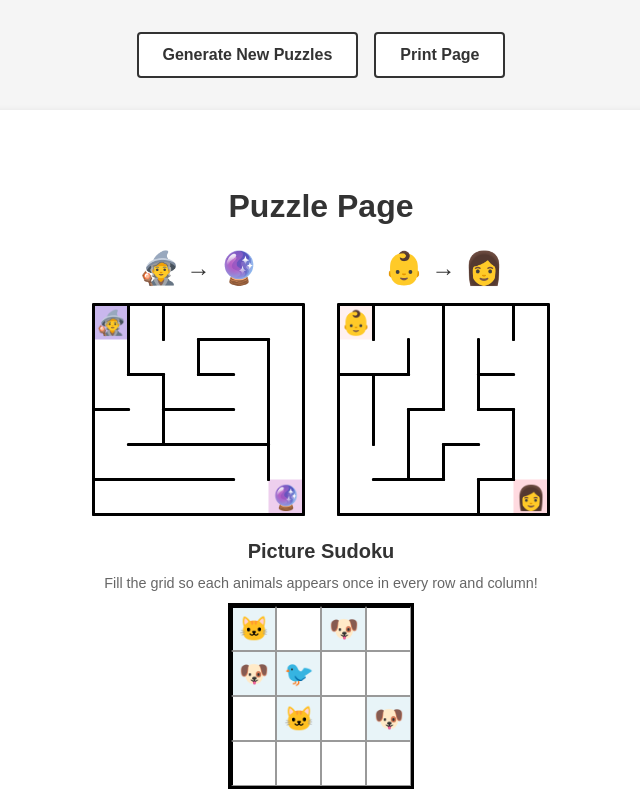
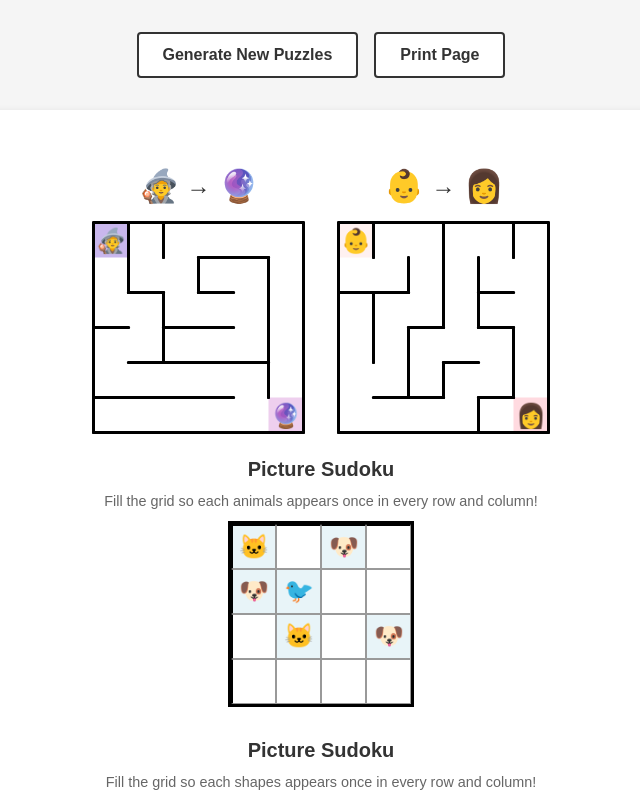
Before and after one commit to dslh/puzzle-page, a React (Vite) app: page / in a window 1280 px wide. Shown: the top 800 px of the page, without its empty margins (319-959 px from the left). Built offline with nearby package versions, Linux system fonts and the light colour scheme; a web font is replaced by a local one.

Commit message:
Remove title

```diff
--- a/src/App.module.css
+++ b/src/App.module.css
@@ -18,13 +18,6 @@
   padding: 1.5cm;
   background-color: white;
   box-shadow: 0 2px 8px rgba(0, 0, 0, 0.1);
-}
-
-.pageTitle {
-  text-align: center;
-  margin-bottom: 1.5rem;
-  font-size: 2rem;
-  color: #333;
 }
 
 .puzzleContainer {
--- a/src/App.tsx
+++ b/src/App.tsx
@@ -22,7 +22,6 @@ function App() {
       </div>
 
       <div className={styles.page}>
-        <h1 className={styles.pageTitle}>Puzzle Page</h1>
         <div className={styles.puzzleContainer}>
           <div className={styles.puzzleRow}>
             <Maze seed={puzzleSeed} width={6} height={6} />
```
